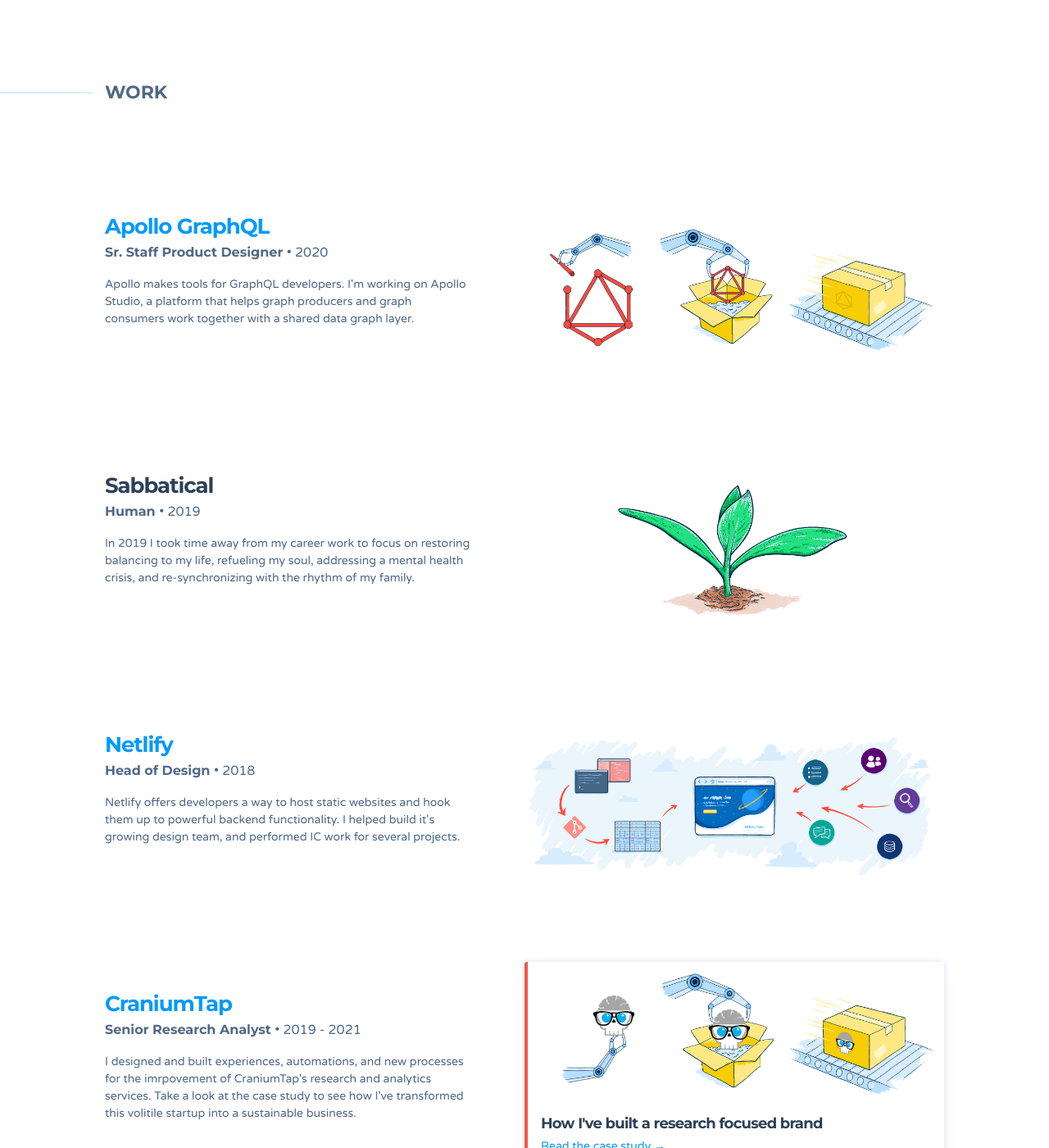
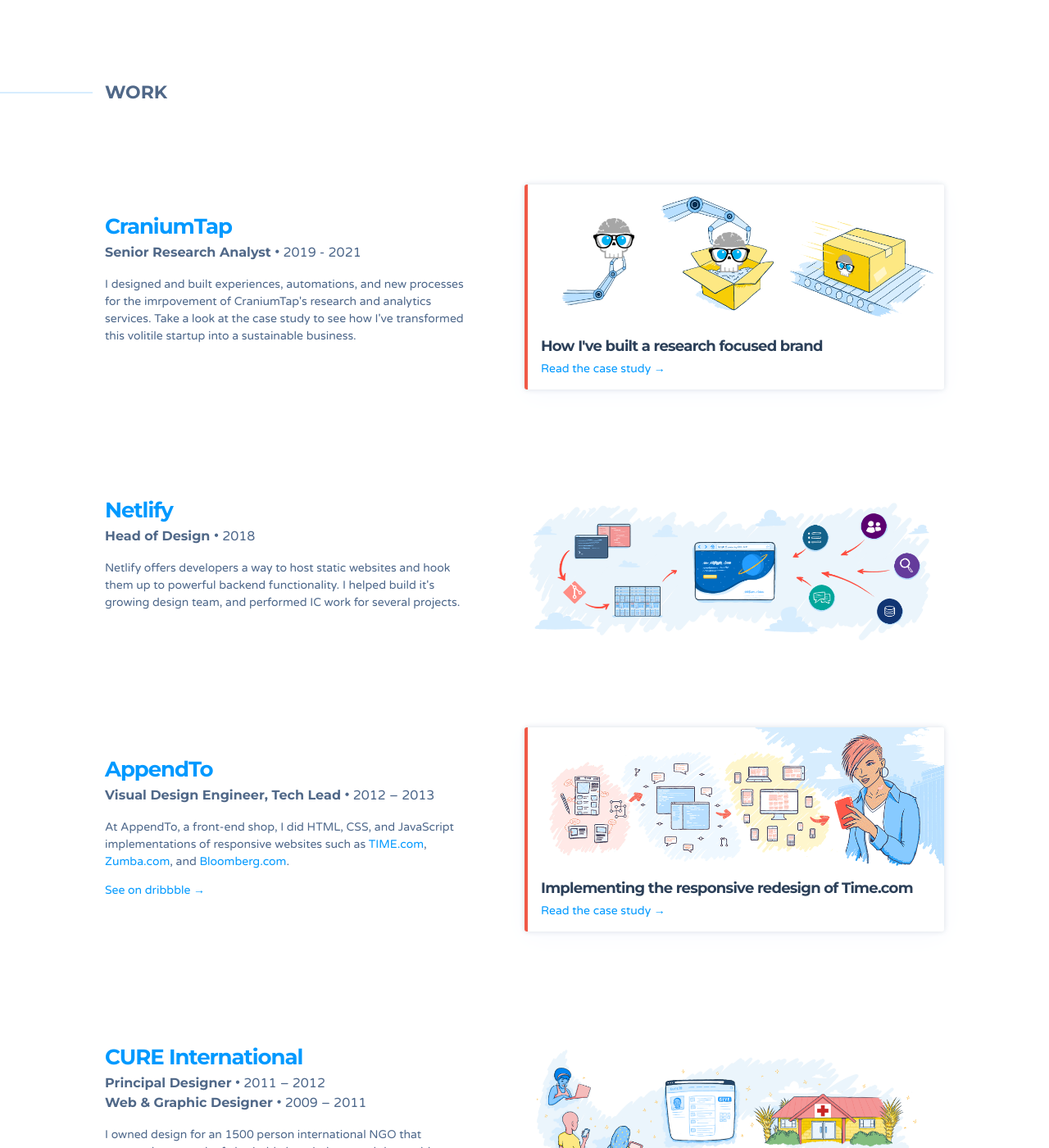
Before and after one commit to zenifold/max_page, a Jekyll site: the page built from index.html, in a window 1280 px wide and 1400 px high, scrolled down 1635 px. Shown: the whole window at 82% size. Built offline with Jekyll 4.4.1, drawn with Linux system fonts in a browser that asks for light colours; some web fonts are replaced.

Commit message:
remove joels employers

```diff
--- a/_data/employers.yaml
+++ b/_data/employers.yaml
@@ -1,33 +1,4 @@
 ---
-- name: Apollo GraphQL
-  url: https://www.apollographql.com/
-  role: Sr. Staff Product Designer
-  timeframe: 2020
-  summary: |
-    Apollo makes tools for GraphQL developers. I'm working on Apollo Studio, a platform that helps graph producers and graph consumers work together with a shared data graph layer.
-  has_case_studies: false
-  image: /img/graphql-tooling-illustration.png
-  image_alt: Illustration of a GraphQL symbol being assembled, packaged into a box, and then shipped out on a conveyor belt
-
-- name: Sabbatical
-  role: Human
-  timeframe: 2019
-  summary: |
-    In 2019 I took time away from my career work to focus on restoring balancing to my life, refueling my soul, addressing a mental health crisis, and re-synchronizing with the rhythm of my family.
-  has_case_studies: false
-  image: /img/sabbatical-img.png
-  image_alt: Illustration of a sign hanging on a wall that says AWAY
-
-- name: Netlify
-  url: https://netlify.com
-  role: Head of Design
-  timeframe: 2018
-  summary: |
-    Netlify offers developers a way to host static websites and hook them up to powerful backend functionality. I helped build it's growing design team, and performed IC work for several projects.
-  has_case_studies: false
-  image: /img/case-studies/case-study-netlify.png
-  image_alt: Product illustration for Netlify's core product concept
-
 - name: CraniumTap
   url: https://github.com/jglovier
   role: Senior Research Analyst
```
